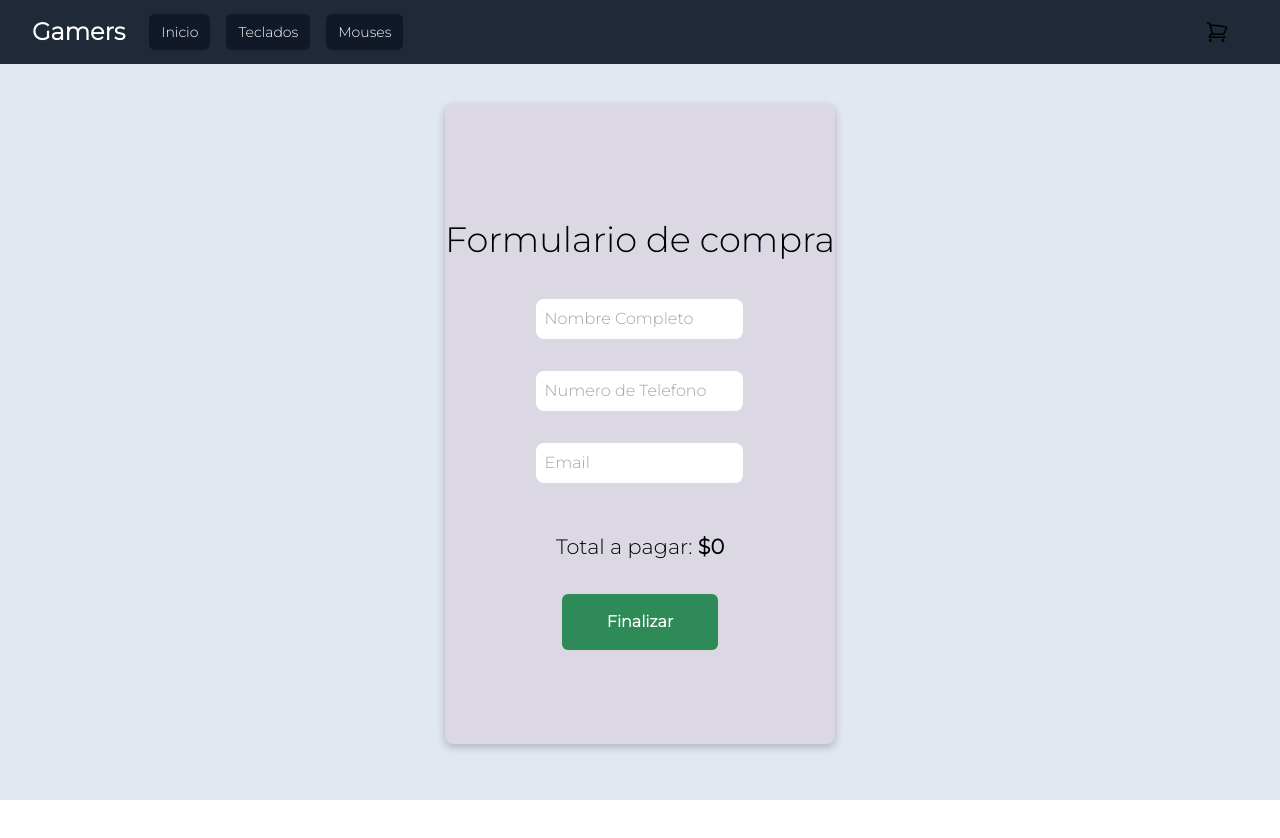
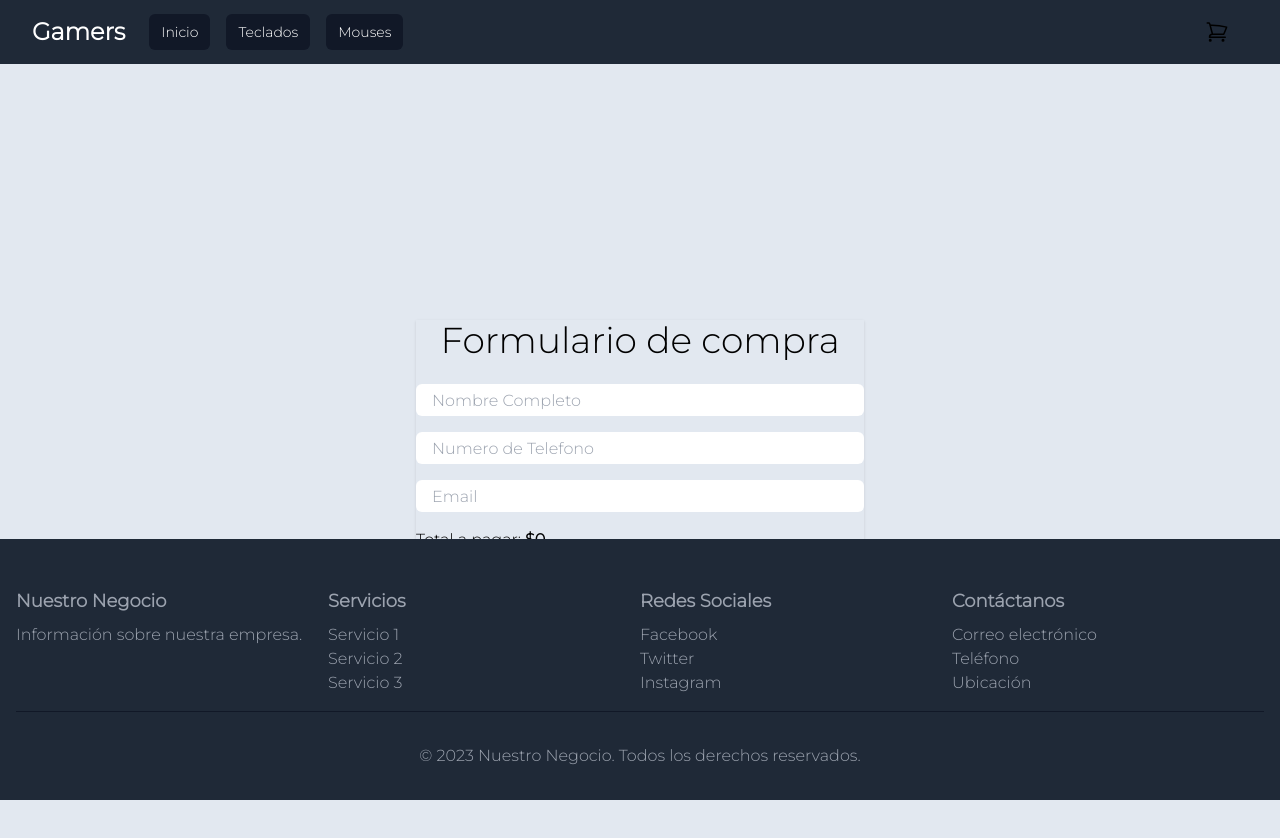
Before and after one commit to Cristian-Souto/React-Coder-Ecommerce, a React (Create React App) app: page /checkout in a window 1280 px wide. Shown: the top 838 px of the page. Before the commit the page ends 800 px from the top, so only its background shows below. Built offline with nearby package versions, Linux system fonts and the light colour scheme.

Commit message:
Agregue el footer y algunos estilos nuevos

```diff
--- a/src/components/Footer.jsx
+++ b/src/components/Footer.jsx
@@ -1,13 +1,67 @@
-const Footer = () =>{
-  return(
-    <footer>
-      <div>
-        <div>
+import { Link } from "react-router-dom";
 
+const Footer = () => {
+  return (
+    <footer className="bg-gray-800 text-gray-400 px-4 py-8 fixed bottom-0 left-0 right-0">
+      <div className="container mx-auto flex flex-wrap justify-between py-4">
+        <div className="w-full md:w-1/3 lg:w-1/4 mb-4 md:mb-0">
+          <h3 className="text-lg font-bold mb-2">Nuestro Negocio</h3>
+          <p>Información sobre nuestra empresa.</p>
+        </div>
+        <div className="w-full md:w-1/3 lg:w-1/4 mb-4 md:mb-0">
+          <h3 className="text-lg font-bold mb-2">Servicios</h3>
+          <ul className="list-none">
+            <Link>
+              <a href="#">Servicio 1</a>
+            </Link>
+            <li>
+              <a href="#">Servicio 2</a>
+            </li>
+            <li>
+              <a href="#">Servicio 3</a>
+            </li>
+          </ul>
+        </div>
+        <div className="w-full md:w-1/3 lg:w-1/4 mb-4 md:mb-0">
+          <h3 className="text-lg font-bold mb-2">Redes Sociales</h3>
+          <ul className="list-none">
+            <li>
+              <a href="#">Facebook</a>
+            </li>
+            <li>
+              <a href="#">Twitter</a>
+            </li>
+            <li>
+              <a href="#">Instagram</a>
+            </li>
+          </ul>
+        </div>
+        <div className="w-full md:w-1/3 lg:w-1/4 mb-4 md:mb-0">
+          <h3 className="text-lg font-bold mb-2">Contáctanos</h3>
+          <ul className="list-none">
+            <li>
+              <a href="#">Correo electrónico</a>
+            </li>
+            <li>
+              <a href="#">Teléfono</a>
+            </li>
+            <li>
+              <a href="#">Ubicación</a>
+            </li>
+          </ul>
+        </div>
+      </div>
+      <div className="border-t border-gray-900 pt-8">
+        <div className="flex flex-wrap justify-center">
+          <div className="w-full lg:w-auto lg:text-right text-center">
+            <p>
+              © 2023 Nuestro Negocio. Todos los derechos reservados.
+            </p>
+          </div>
         </div>
       </div>
     </footer>
-  )
-}
+  );
+};
 
 export default Footer;
--- a/src/components/Item.jsx
+++ b/src/components/Item.jsx
@@ -22,6 +22,7 @@ const Item = ({ product, quantityAdded }) => {
           src={image}
           className="w-full h-[100%] object-contain mb-3"
           alt="Product"
+          style={{mixBlendMode:'multiply'}}
         />
         <span className="text-2xl font-bold">
           {product.name.length > 20 ? `${product.title} ...` : product.name}
--- a/src/components/Layout.jsx
+++ b/src/components/Layout.jsx
@@ -1,10 +1,12 @@
 import Navbar from "./NavBar";
+import Footer from "./Footer";
 
 export const Layout = ({children})=>{
   return(
-    <main className="flex flex-col h-screen bg-slate-200">
+    <main className="flex flex-col min-h-screen bg-slate-200">
       <Navbar />
-      <section className="pt-10 flex justify-center">{children}</section>
+      <section className="flex flex-wrap justify-center items-center min-h-screen">{children}</section>
+      <Footer />
     </main>
   )
 }
--- a/src/components/TrashWidget.jsx
+++ b/src/components/TrashWidget.jsx
@@ -6,7 +6,7 @@ export const TrashWidget = ({ itemId }) => {
   return (
     <button
       onClick={() => removeItem(itemId)}
-      style={{ position:'absolute', justifyContent: 'center', alignItems: 'center', borderRadius: '50%', left: '47%', top: '0%', right: '45%',background:'#D2001A' }}
+     className="absolute flex justify-center items-center -top-2 -right-2 w-8 h-8 bg-red-200 rounded-full"
     >
       <svg
         xmlns="http://www.w3.org/2000/svg"
--- a/src/views/cart.jsx
+++ b/src/views/cart.jsx
@@ -16,24 +16,24 @@ const CartView = () => {
 
   return (
     <Layout>
-      { <div style={{maxWidth:'90%',display:'flex',flexDirection:"column",justifyContent:'center',alignItems:'center',margin:'auto'}}>
+      { <div className="flex flex-col max-w-[50%]"  /* style={{maxWidth:'90%',display:'flex',flexDirection:"column",justifyContent:'center',alignItems:'center',margin:'auto'}} */>
        { items.length === 0 ? (
-          <div style={{display:'flex', flexDirection:'column',alignItems:'center',justifyContent:'center' }}>
-            <h1 style={{fontSize:'2rem'}}>No has agregado productos al carrito</h1>
+          <div className="flex flex-col items-center justify-center">
+            <h1 className="text-2xl" >No has agregado productos al carrito</h1>
             <button
               onClick={() => navigate("/")}
-              style={{borderRadius:'8px',color:'white',fontWeight:'bolder',backgroundColor:'slategrey',padding:'1rem .8rem',marginTop:'2rem'}}
-            >
+              className="rounded-lg p-2 bg-gray-800 text-white mt-4"
+           >
               Ir al Inicio
             </button>
           </div>
         ) : (
-          <div style={{ width:'80%',padding:'2rem'}}>
-            <div style={{display:'flex',flexDirection:'column'}}>
+          <div className="flex p-2 gap-4" /* style={{ width:'80%',padding:'2rem'}} */>
+            <div /* style={{display:'flex',flexDirection:'column'}} */>
               {items.map((product) => {
                 const quantityAdded = product.quantityAdded
                 return (
-                  <div style={{position:'relative'}}>
+                  <div className="relative">
                     <Item
                       product={product.item}
                       quantityAdded={quantityAdded}
@@ -43,20 +43,22 @@ const CartView = () => {
                 );
               })}
             </div>
-            <div style={{display:'flex',justifyContent:'flex-end',marginTop:'3rem'}}>
-              <div style={{display:'flex',flexDirection:'row'}}>
+            <div className="flex justify-end mt-4" /* style={{display:'flex',justifyContent:'flex-end',marginTop:'3rem'}} */>
+              <div className="flex flex-col" /* style={{display:'flex',flexDirection:'row'}} */>
                 <span>
                   Total a pagar: <strong>${importeTotal}</strong>
                 </span>
                 <button
                   onClick={goToCheckout}
-                  style={{borderRadius:'10px',color:'white',fontWeight:'bolder',backgroundColor:'darkslateblue',padding:'1rem .8rem',marginTop:'2rem',marginRight:'10px'}}
+/*                   style={{borderRadius:'10px',color:'white',fontWeight:'bolder',backgroundColor:'darkslateblue',padding:'1rem .8rem',marginTop:'2rem',marginRight:'10px'}}
+ */             className="rounded-lg p-2 mb-2 bg-gray-800 text-white"
                 >
                   Ir al Checkout
                 </button>
                 <button
                   onClick={clear}
-                  style={{borderRadius:'10px',color:'white',fontWeight:'bolder',backgroundColor:'#DC0000',padding:'1rem .8rem',marginTop:'2rem'}}
+/*                   style={{borderRadius:'10px',color:'white',fontWeight:'bolder',backgroundColor:'#DC0000',padding:'1rem .8rem',marginTop:'2rem'}}
+ */             className="rounded-lg p-2 bg-gray-800 text-white"
                 >
                 Vaciar carrito
                 </button>
--- a/src/views/checkout.jsx
+++ b/src/views/checkout.jsx
@@ -76,7 +76,7 @@ const CheckoutView = () => {
 
   return (
     <Layout>
-      <form onSubmit={handleFinalizePurchase} style={{backgroundColor:'#DBD8E3',borderRadius:'8px',boxShadow:'rgba(0, 0, 0, 0.24) 0px 3px 8px',margin:'auto',maxWidth:'50%',display:'flex',alignItems:'center',justifyContent:'center',flexDirection:'column',height:'80vh'}} >
+     {/*  <form onSubmit={handleFinalizePurchase} style={{backgroundColor:'#DBD8E3',borderRadius:'8px',boxShadow:'rgba(0, 0, 0, 0.24) 0px 3px 8px',margin:'auto',maxWidth:'50%',display:'flex',alignItems:'center',justifyContent:'center',flexDirection:'column',height:'80vh'}} >
         <h2 style={{margin:'1rem 0',fontSize:'2.2rem'}}>Formulario de compra</h2>
         <div style={{display:'flex',flexDirection:'column'}}>
           <input
@@ -111,6 +111,38 @@ const CheckoutView = () => {
         >
           Finalizar
         </button>
+      </form> */}
+       <form onSubmit={handleFinalizePurchase} className="flex flex-col w-1/2 max-w-md shadow">
+       <h2 className="text-4xl mb-6 text-center">Formulario de compra</h2>
+        <div className="flex flex-col ">
+          <input
+            className="h-8 pl-4 mb-4 rounded-md"
+            placeholder="Nombre Completo"
+            required
+          />
+          <input
+            className="h-8 pl-4 mb-4 rounded-md"
+            placeholder="Numero de Telefono"
+            type="number"
+            required
+          />
+          <input
+            className="h-8 pl-4 mb-4 rounded-md"
+            placeholder="Email"
+            type={"email"}
+            required
+          />
+        </div>
+        <span className="mb-4">
+          Total a pagar: <strong>${importeTotal}</strong>
+        </span>
+        <button
+          type="submit"
+          className="rounded-lg p-2 bg-gray-800 text-white disabled:opacity-50"
+          disabled={isLoading}
+        >
+          Finalizar
+        </button>
       </form>
     </Layout>
   );
```
